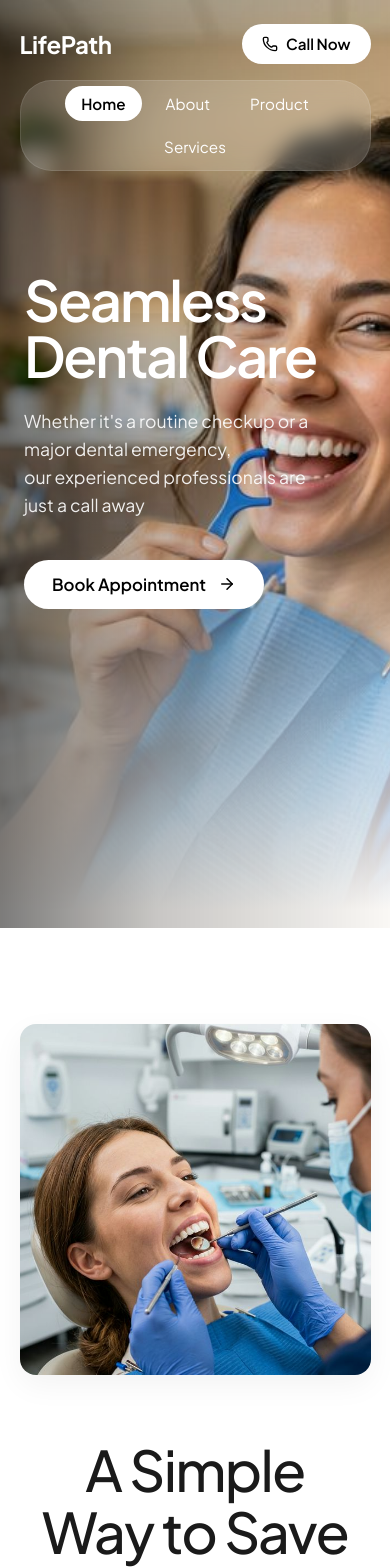
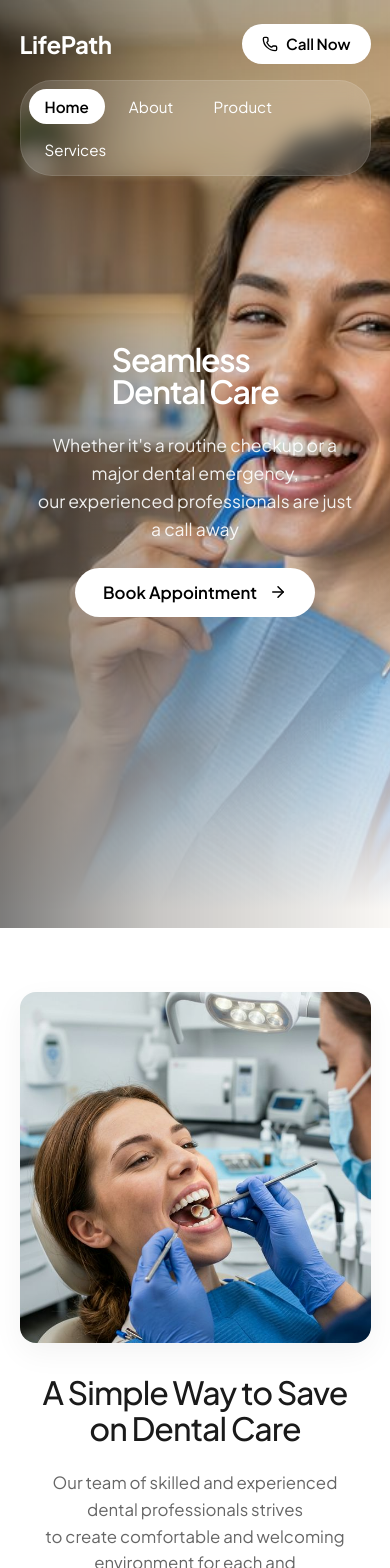
Before and after one commit to darlain71/dentist-site, a React (Vite) app: page / in a window 390 px wide. Shown: the top 1568 px of the page. Built offline with nearby package versions, Linux system fonts and the light colour scheme.

Commit message:
feat: enhance responsiveness and update contact info

```diff
--- a/src/components/Footer.jsx
+++ b/src/components/Footer.jsx
@@ -9,8 +9,8 @@ const Footer = () => {
           <div className="footer-left">
             <h3 className="footer-heading">Contact & Location</h3>
             <div className="footer-contact-info">
-              <p>123 Dental Street, Suite 456<br />New York, NY 10001</p>
-              <p style={{ marginTop: '1rem' }}>Phone: (555) 123-4567<br />Email: hello@lifepath.com</p>
+              <p>442 oxford Street, AK-039-5028<br />Accra,</p>
+              <p style={{ marginTop: '1rem' }}>Phone: (233) 123-4567<br />Email: hello@lifepath.com</p>
             </div>
             <div className="footer-email-line"></div>
           </div>
--- a/src/index.css
+++ b/src/index.css
@@ -1986,3 +1986,96 @@ body {
     padding: 1.5rem;
   }
 }
+
+/* --- Global Responsiveness Fixes --- */
+
+@media (max-width: 992px) {
+  .footer-top {
+    flex-direction: column;
+    gap: 3rem;
+  }
+  .footer-links-grid {
+    justify-content: flex-start;
+    gap: 3rem;
+    flex: 1;
+  }
+  .footer-left {
+    flex: 1;
+  }
+}
+
+@media (max-width: 768px) {
+  .hero-title, .inner-hero-title, .bravio-hero-title, .works-title, .new-about-title, .product-heading {
+    font-size: 2.5rem !important;
+  }
+  .about-title, .services-title {
+    font-size: 2.5rem;
+  }
+  .testimonials-title, .cta-title {
+    font-size: 2.5rem;
+  }
+  .stats-number, .new-stat-number, .product-stats-number {
+    font-size: 2.5rem;
+  }
+
+  .hero-section, .about-section, .product-section, .services-section, .works-section, .testimonials-section, .new-about-container, .faq-section {
+    padding: 4rem 5%;
+  }
+
+  .nav-menu {
+    justify-content: flex-start;
+    overflow-x: auto;
+    white-space: nowrap;
+    -webkit-overflow-scrolling: touch;
+    padding: 0.5rem;
+  }
+  .nav-menu::-webkit-scrollbar {
+    display: none;
+  }
+
+  .product-top-row, .product-bottom-row, .about-grid, .works-grid, .testimonials-grid {
+    grid-template-columns: 1fr;
+    gap: 2rem;
+  }
+  .works-images-grid {
+    display: grid;
+    grid-template-columns: 1fr;
+    gap: 1.5rem;
+  }
+
+  .footer-links-grid {
+    flex-direction: column;
+    gap: 2rem;
+  }
+  .footer-heading {
+    font-size: 1.8rem;
+  }
+  .footer-section {
+    padding: 3rem 5% 0 5%;
+  }
+}
+
+@media (max-width: 576px) {
+  .hero-title, .inner-hero-title, .bravio-hero-title, .works-title, .new-about-title, .product-heading, .about-title, .testimonials-title, .cta-title, .services-title {
+    font-size: 2rem !important;
+  }
+  .stats-number, .new-stat-number, .product-stats-number {
+    font-size: 2rem;
+  }
+  .hero-content {
+    margin-top: 2rem;
+    align-items: center;
+    text-align: center;
+  }
+  .hero-subtext {
+    margin-bottom: 1.5rem;
+    text-align: center;
+  }
+  .book-appointment-btn {
+    align-self: center;
+  }
+  .tooth-icon-container {
+    width: 2rem;
+    height: 2.5rem;
+  }
+}
```
